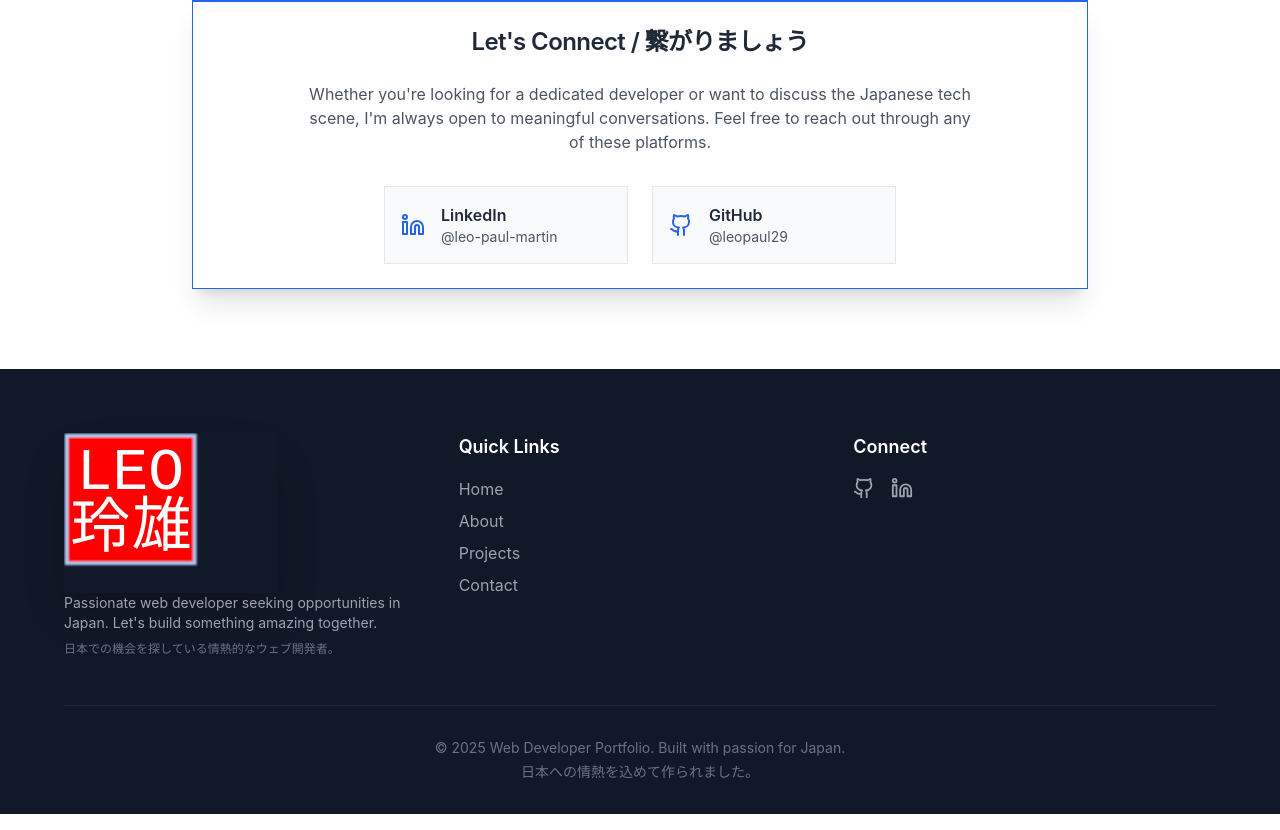
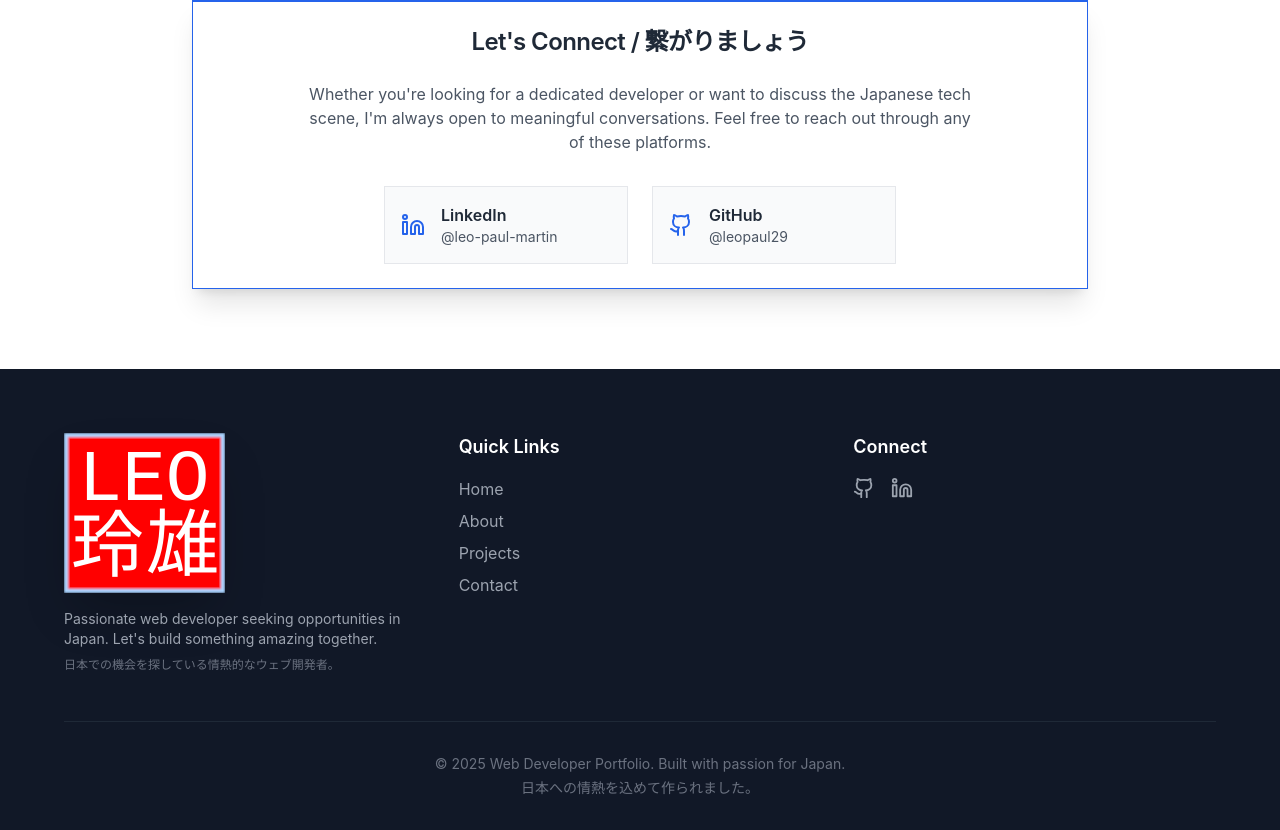
Before and after one commit to leopaul29/leopaul29.github.io, a React (Vite) app: page / in a window 1280 px wide. Shown: the part 3746-4576 px from the top of the page. Built offline with nearby package versions, Linux system fonts and the light colour scheme.

Commit message:
update logo svg

```diff
--- a/src/components/Footer.jsx
+++ b/src/components/Footer.jsx
@@ -7,10 +7,9 @@ const Footer = () => {
     return (<footer className="bg-gray-900 text-white pt-16 pb-8 px-4">
         <div className="max-w-6xl mx-auto grid grid-cols-1 md:grid-cols-3 gap-8 text-center md:text-left">
             <div>
-                {/*<h3 className="font-bold text-xl gradient-text mb-4">Portfolio</h3>*/}
                 <img
                     alt="logo"
-                    className=" h-40  object-cover shadow-2xl "
+                    className=" h-40  object-cover shadow-2xl mb-4"
                     src={logo}
                 />
                 <p className="text-gray-400 text-sm">Passionate web developer seeking opportunities in Japan. Let's build something amazing together.</p>
```
Also changed, not shown: public/logo.svg.
